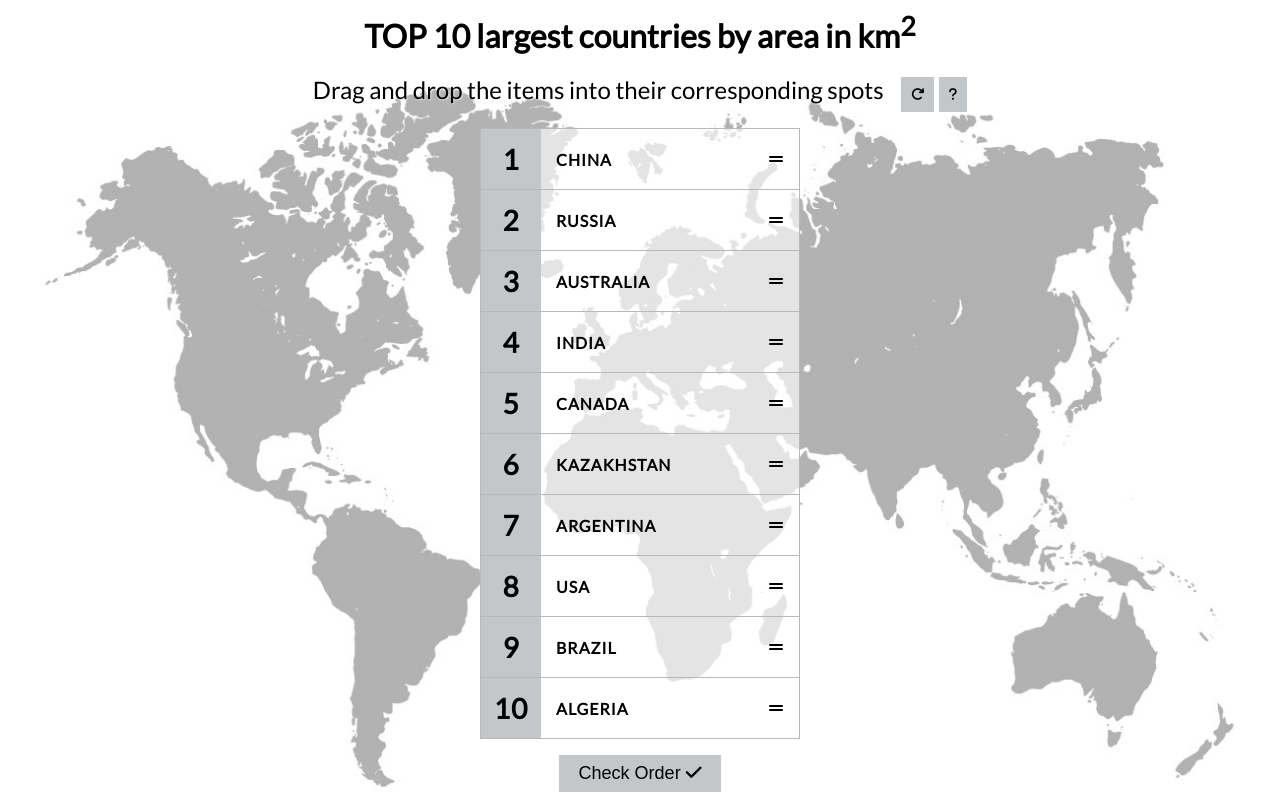
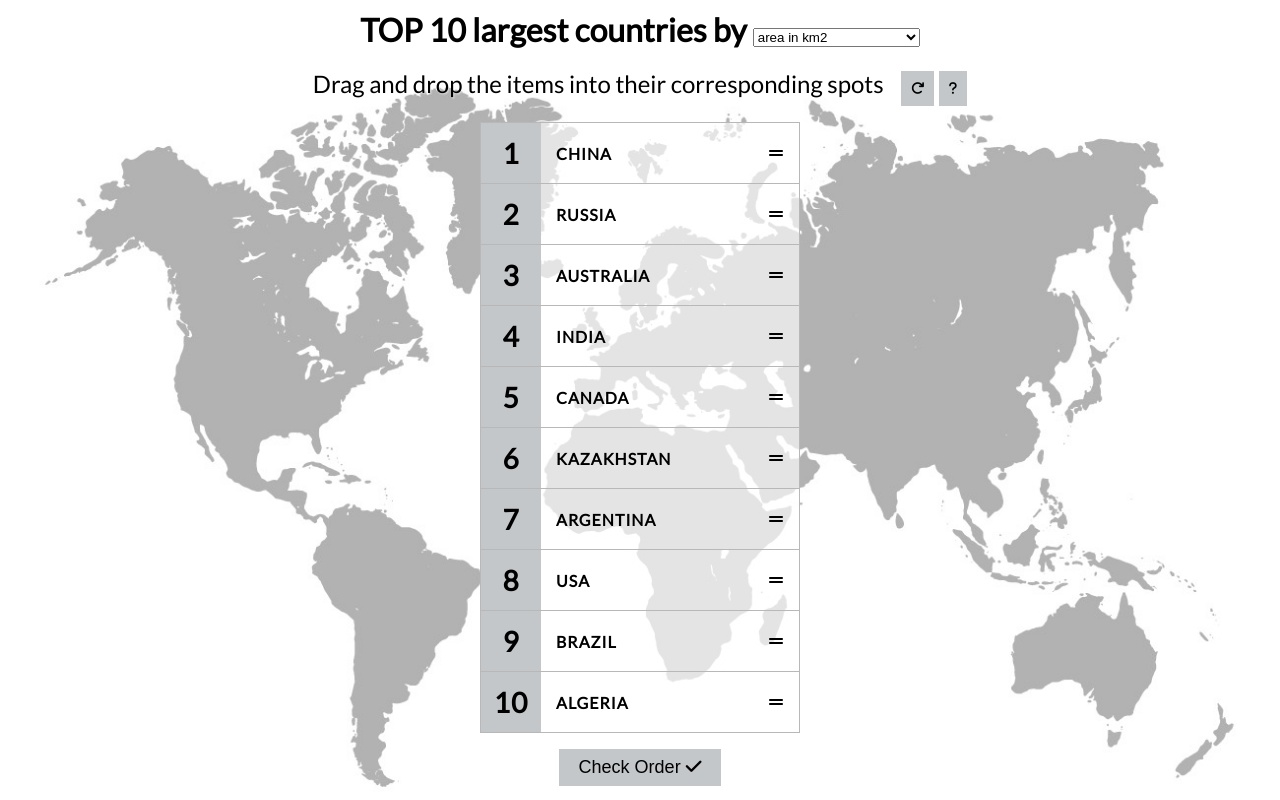
Before and after one commit to lenariem/sortable_list, a plain HTML site: page index.html in a window 1280 px wide. Drawn offline with Linux system fonts and the light colour scheme.

Commit message:
dynamic title and answer img

```diff
--- a/index.html
+++ b/index.html
@@ -11,7 +11,13 @@
 </head>
 
 <body>
-  <h1>TOP 10 largest countries by area in km<sup>2</sup></h1>
+  <h1>TOP 10 largest countries by
+    <select class="title-select" id="title">
+      <option value="area">area in km<sup>2</sup></option>
+      <option value="population">population</option>
+      <option value="gdp">Gross Domestic Product</option>
+    </select>
+  </h1>
   <p class="descr">Drag and drop the items into their corresponding spots
     <span class="btn-container">
       <button class="btn small-btn" id="restart" title="start again"><i class="fas fa-redo"></i></button>
@@ -25,7 +31,7 @@
     <i class="fas fa-check"></i>
   </button>
 
-  <div class="answer" id="overlay">
+  <div class="answer" id="answer-overlay">
     <button id="close-btn" class="btn close-btn"><i class="fas fa-times"></i></button>
   </div>
 
--- a/script.js
+++ b/script.js
@@ -1,8 +1,9 @@
 const draggable_list = document.getElementById('draggable-list');
+const title = document.getElementById('title');
 const check = document.getElementById('check');
 const restart = document.getElementById('restart');
 const answerBtn = document.getElementById('answer');
-const answerImg = document.getElementById('overlay');
+const answerImg = document.getElementById('answer-overlay');
 const answerClose = document.getElementById('close-btn');
 
 const largestCountries = [
@@ -18,17 +19,66 @@ const largestCountries = [
   'Algeria'
 ];
 
+const largestPopulation = [
+  'China',
+  'India',
+  'USA',
+  'Indonesia',
+  'Pakistan',
+  'Brazil',
+  'Nigeria',
+  'Bangladesh',
+  'Russia',
+  'Mexico'
+];
+
+const largestGDP = [
+  'USA',
+  'China',
+  'Japan',
+  'Germany',
+  'UK',
+  'India',
+  'France',
+  'Italy',
+  'Canada',
+  'South Korea'
+];
+
 // Store list items
-const listItems = [];
+let listItems = [];
 //console.log(listItems);
+
+let countriesArray = [];
 
 let dragStartIndex;
 
-createList();
+function getProperty() {
+  const property = title.value;
+  console.log("property " + property);
+  countriesArray = [];
+  if (property === "area") {
+    countriesArray = [...largestCountries];
+    answerImg.style.backgroundImage = "url('./area.png')";
+  } else if (property === "population") {
+   countriesArray = [...largestPopulation];
+   answerImg.style.backgroundImage = "url('./population.png')";
+  } else {
+   countriesArray = [...largestGDP];
+   answerImg.style.backgroundImage = "url('./gdp.jpg')";
+  }
+  console.log("countriesArray from getProperty " + countriesArray);
+  draggable_list.innerHTML = ``;
+  return countriesArray;
+}
 
 // Insert list items into DOM
 function createList() {
-  [...largestCountries]
+  getProperty();
+  console.log("countriesArray from createList " + countriesArray);
+  listItems = [];
+  console.log("listItems " + listItems);
+  [...countriesArray]
     .map(item => ({value: item, sort: Math.random()}))
     .sort((a, b) => a.sort - b.sort)
     .map(item => item.value)
@@ -44,12 +94,14 @@ function createList() {
       `;
 
     listItems.push(listItem);
-
     draggable_list.appendChild(listItem);
+    console.log("listItems " + listItems);
   });
 
   addEventListeners();
 }
+
+createList();
 
 function dragStart() {
   //console.log('Event: ', 'dragstart');
@@ -88,14 +140,14 @@ function swapItems(fromIndex, toIndex) {
 function checkOrder() {
   listItems.forEach((listItem, index) => {
     const countryName = listItem.querySelector('.draggable').innerText.trim();
-console.log( countryName )
-    if(countryName !== largestCountries[index].toUpperCase()) {
+
+    if(countryName !== countriesArray[index].toUpperCase()) {
       listItem.classList.add('wrong');
-      console.log( countryName );
-      console.log(largestCountries[index])
+      /* console.log( countryName );
+      console.log(largestCountries[index]); */
     } else {
       listItem.classList.remove('wrong');
-      console.log( countryName )
+      /* console.log( countryName ) */
       listItem.classList.add('right');
     }
   });
@@ -123,4 +175,9 @@ restart.addEventListener('click', () => window.location.reload());
 
 answerBtn.addEventListener('click', () => answerImg.style.transform = "translateX(0)");
 
-answerClose.addEventListener('click', () => answerImg.style.transform = "translateX(-200%)")
+answerClose.addEventListener('click', () => answerImg.style.transform = "translateX(-200%)");
+document.addEventListener('keydown', e =>
+  e.key === "Escape" ? answerImg.style.transform = "translateX(-200%)" : false
+);
+
+title.addEventListener('change', createList);
```
Also changed, not shown: gdp.jpg (added), population.png (added).
